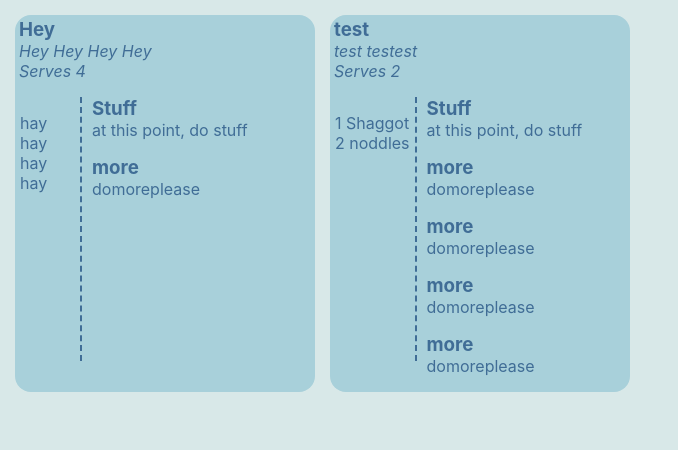
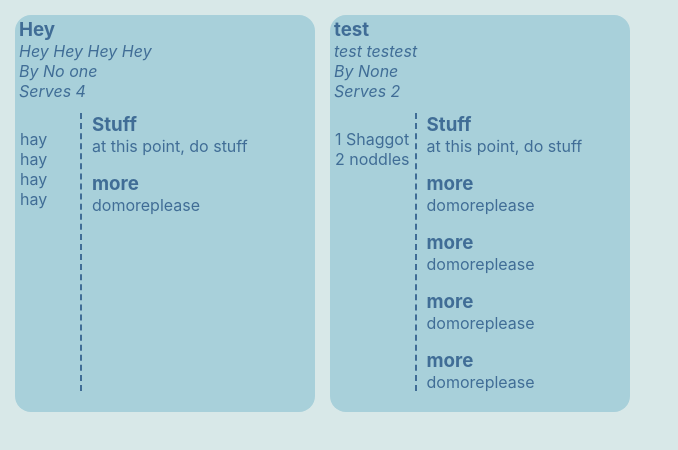
Before and after one commit to jwjbadger/cookbook, a React (Create React App) app in the folder cookbook-react/: page / in a window 1280 px wide. Shown: the top 450 px of the page, without its empty margins (0-678 px from the left). Built offline with nearby package versions, Linux system fonts and the light colour scheme.

Commit message:
Add author to recipe

```diff
--- a/cookbook-react/src/App.jsx
+++ b/cookbook-react/src/App.jsx
@@ -13,6 +13,7 @@ function App() {
             new RecipeSchema({
               title: 'Hey',
               description: 'Hey Hey Hey Hey',
+              author: 'No one',
               ingredients: ['hay', 'hay', 'hay', 'hay'],
               servings: 4,
               body: [
@@ -29,6 +30,7 @@ function App() {
             new RecipeSchema({
               title: 'test',
               description: 'test testest',
+              author: 'None',
               ingredients: ['1 Shaggot', '2 noddles'],
               servings: 2,
               body: [
--- a/cookbook-react/src/Components/Recipe/Recipe.jsx
+++ b/cookbook-react/src/Components/Recipe/Recipe.jsx
@@ -11,6 +11,8 @@ class Recipe extends React.Component {
           </h3>
           <p>
             <i>{this.props.recipe.description}</i>
+            <br />
+            <i>By {this.props.recipe.author}</i>
             <br />
             <i>Serves {this.props.recipe.servings}</i>
           </p>
--- a/cookbook-react/src/Models/Recipe.js
+++ b/cookbook-react/src/Models/Recipe.js
@@ -1,7 +1,8 @@
 class RecipeSchema {
-  constructor({ title, description, ingredients, servings, body }) {
+  constructor({ title, description, author, ingredients, servings, body }) {
     this.title = title;
     this.description = description;
+    this.author = author;
     this.ingredients = ingredients;
     this.servings = servings;
     this.body = body;
```
